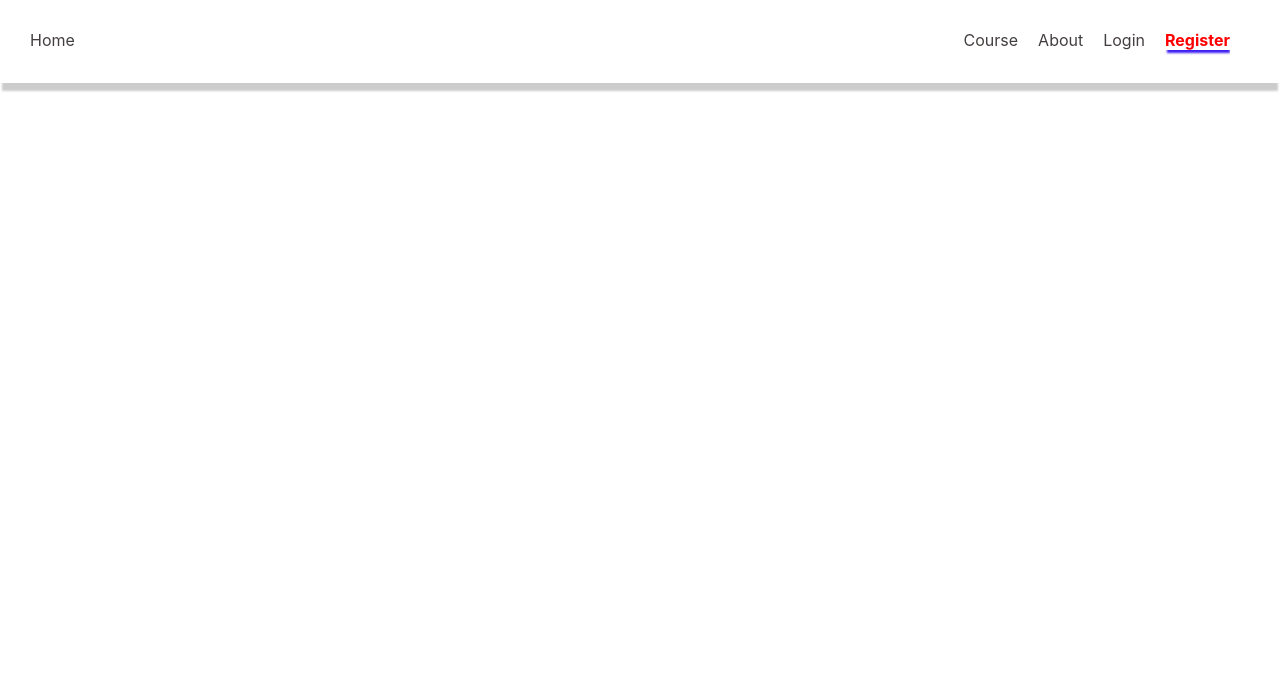
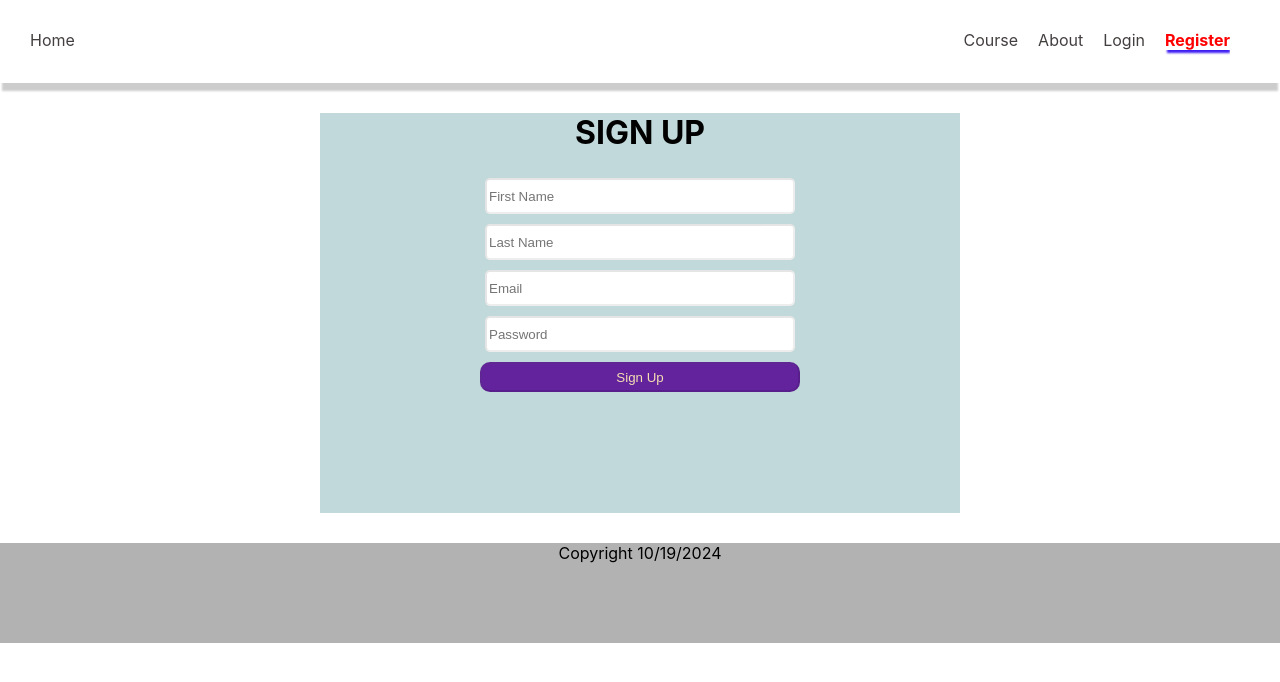
Before and after one commit to jenberu/African-Countries-Data, a React (Create React App) app: page /register in a window 1280 px wide. Shown: the top 682 px of the page. Built offline with nearby package versions, Linux system fonts and the light colour scheme.

Commit message:
üpdated

```diff
--- a/package.json
+++ b/package.json
@@ -6,8 +6,10 @@
     "@testing-library/jest-dom": "^5.17.0",
     "@testing-library/react": "^13.4.0",
     "@testing-library/user-event": "^13.5.0",
+    "axios": "^1.7.7",
     "react": "^18.3.1",
     "react-dom": "^18.3.1",
+    "react-router-dom": "^6.27.0",
     "react-scripts": "5.0.1",
     "web-vitals": "^2.1.4"
   },
--- a/src/App.js
+++ b/src/App.js
@@ -1,10 +1,23 @@
 import './App.css';
+import Header from './header/header';
+import { BrowserRouter as Router, Route ,Routes} from 'react-router-dom';
+import Home from './components/home';
+import Footer from './footer/footer';
+import Login from './components/login';
+import Signup from './components/register';
 
-import Header from './header/header';
 function App() {
   return (
     <div className="App">
-      <Header/>
+      <Header />
+      <Routes>
+        <Route path="/" element={<Home className="home-component" />} />
+        <Route path="/login" element={<Login />} />
+        <Route path="/register" element={<Signup/>}/>
+
+      </Routes>
+      <Footer/>
+
     </div>
   );
 }
--- a/src/footer/footer.jsx
+++ b/src/footer/footer.jsx
@@ -0,0 +1,12 @@
+import React from "react";
+import './style.css'
+const Footer = () => {
+    return (
+        <footer>
+            <div className="footer">
+                <p>Copyright {new Date().toLocaleDateString()}</p>
+            </div>
+       </footer>
+    );
+}
+export default Footer
--- a/src/footer/style.css
+++ b/src/footer/style.css
@@ -0,0 +1,4 @@
+.footer{
+    background-color: rgba(0, 0, 0,0.3);
+    height: 100px;
+}
```
Also changed, not shown: src/index.js (+6 -1 lines), 1 other file (tests, documents, lock files or other folders).
